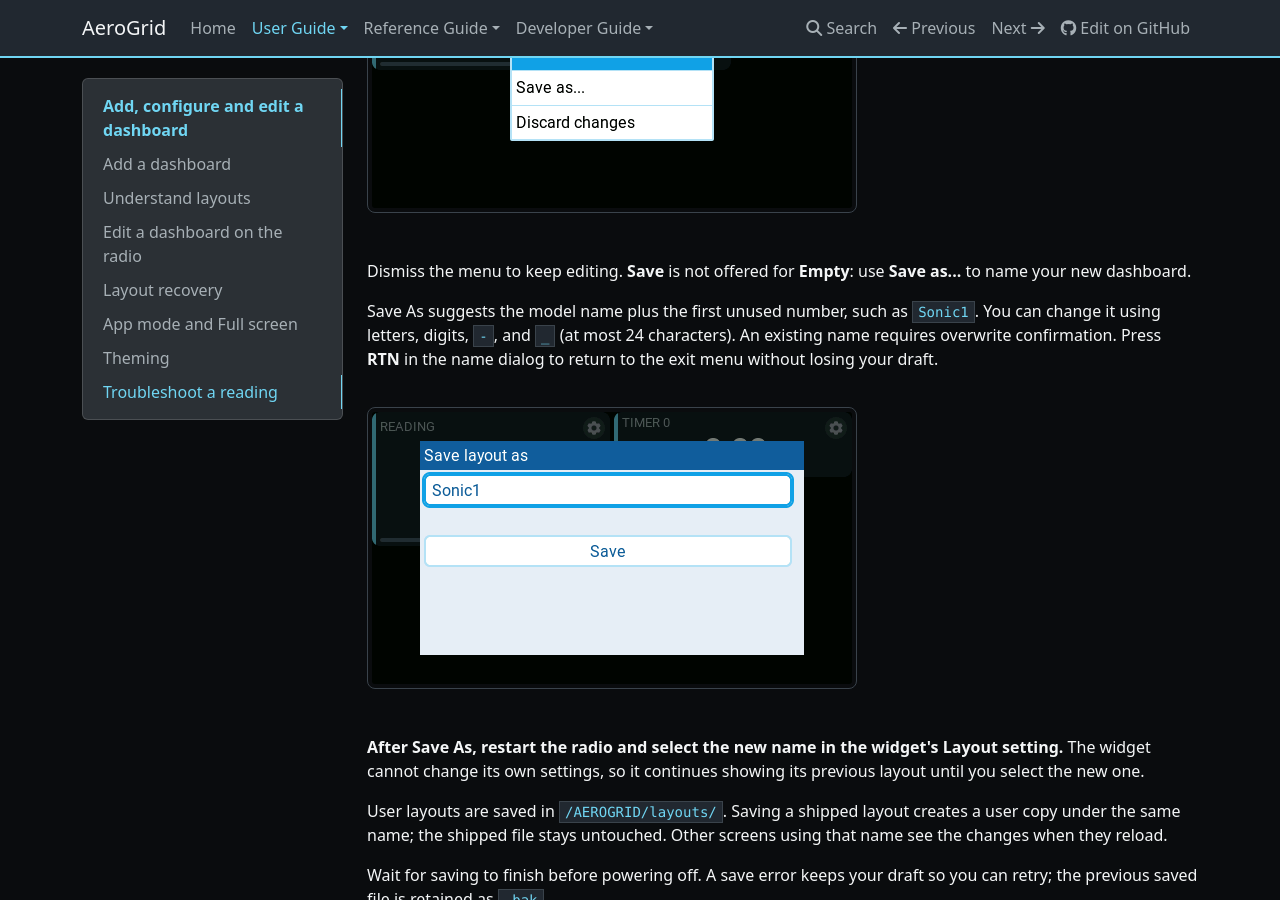
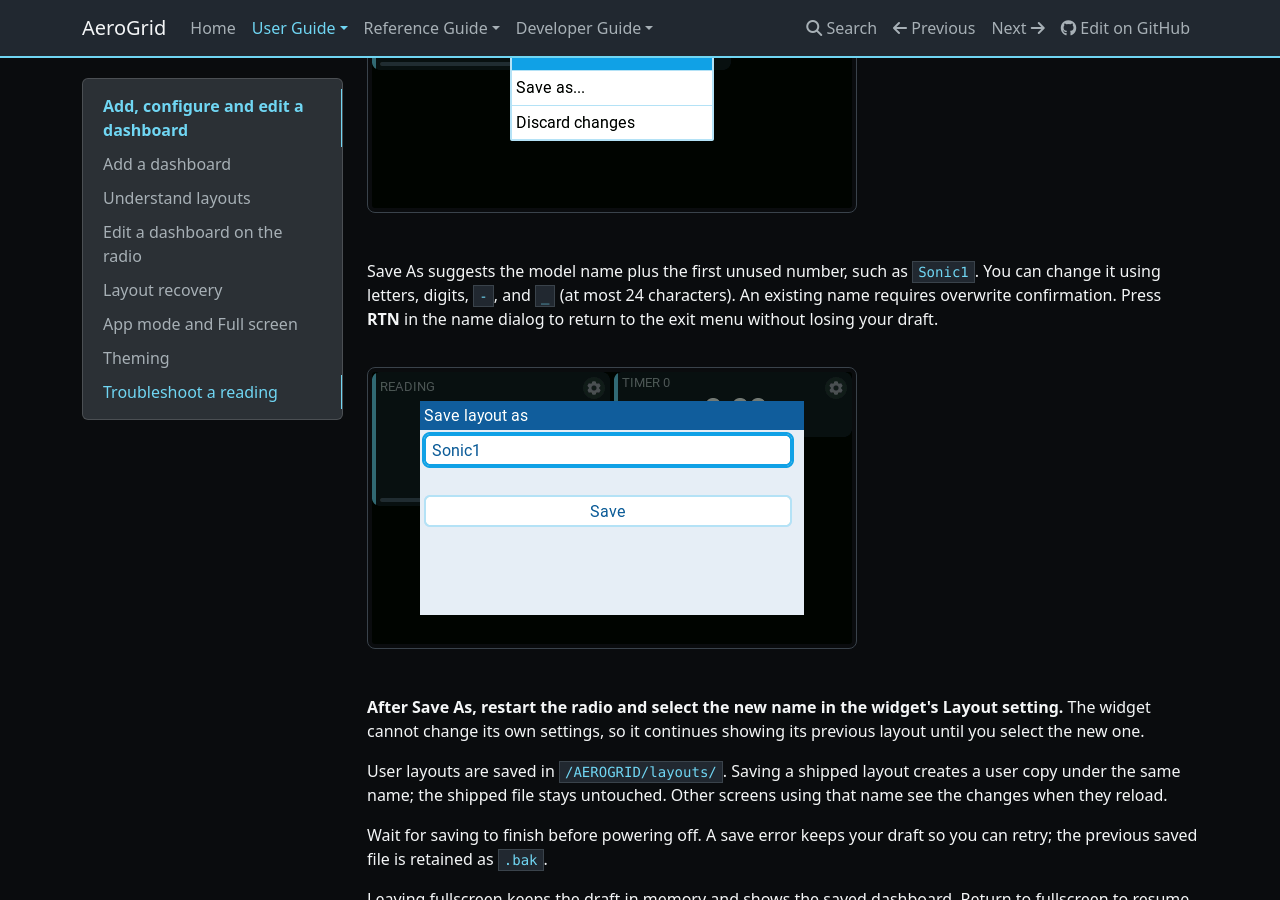
Before and after one commit to thomaskistler/aero-grid, an MkDocs documentation site: the page built from docs/user-guide/dashboards.md, in a window 1280 px wide and 900 px high, scrolled down 5304 px. Built offline with MkDocs 1.6.1, drawn with Linux system fonts in a browser that asks for light colours; nearby versions of some CDN libraries.

Commit message:
Remove extra save-menu guidance
Co-authored-by: Copilot App <223556219+Copilot@users.noreply.github.com>

```diff
--- a/docs/user-guide/dashboards.md
+++ b/docs/user-guide/dashboards.md
@@ -111,9 +111,6 @@ Otherwise choose an action:
 
 ![Unsaved changes menu offering Save, Save as, and Discard changes](../assets/editor/exit.png)
 
-Dismiss the menu to keep editing. **Save** is not offered for **Empty**:
-use **Save as...** to name your new dashboard.
-
 Save As suggests the model name plus the first unused number, such as
 `Sonic1`. You can change it using letters, digits, `-`, and `_` (at most
 24 characters). An existing name requires overwrite confirmation.
```
